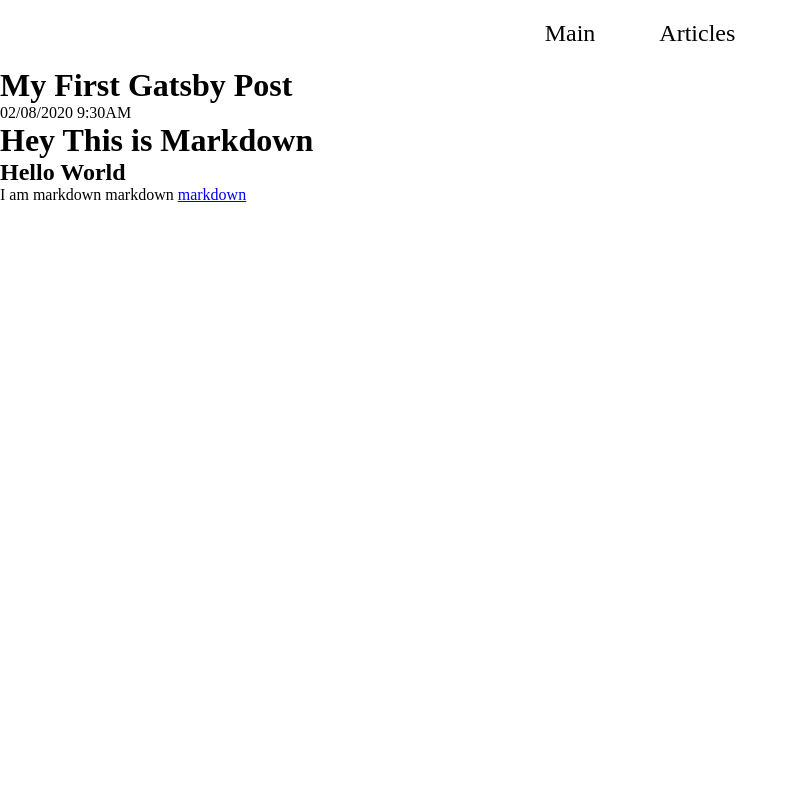
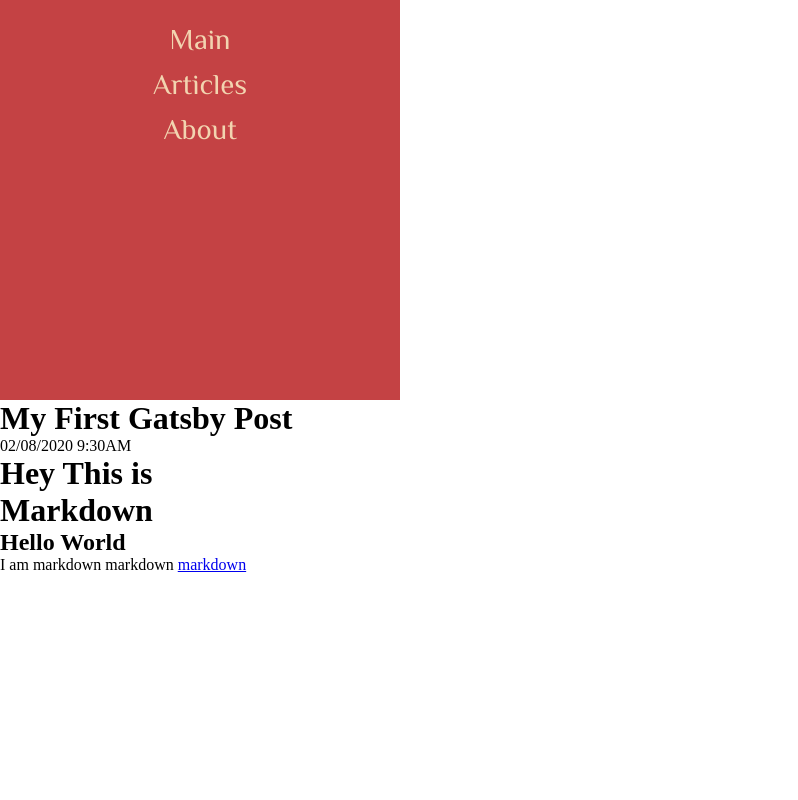
Before and after one commit to mattduff707/matt-blog, a Gatsby site: page /posts/firstPost in a window 1280 px wide. Shown: the whole page, without its empty margins (0-798 px from the left). Built offline with nearby package versions, Linux system fonts and the light colour scheme; Gatsby itself is replaced by a stand-in of ours.

Commit message:
Began CSS testing. working on header side nav

```diff
--- /dev/null
+++ b/src/components/layout/articleBrowser.js
@@ -0,0 +1,7 @@
+import React from "react"
+
+const ArticleBrowser = () => {
+  return <div></div>
+}
+
+export default ArticleBrowser
--- a/src/components/layout/layout.css
+++ b/src/components/layout/layout.css
@@ -1,3 +1,4 @@
+@import url("https://fonts.googleapis.com/css2?family=El+Messiri&display=swap");
 * {
   box-sizing: border-box;
   margin: 0;
--- a/src/components/layout/layout.js
+++ b/src/components/layout/layout.js
@@ -2,9 +2,12 @@
 import styled from "styled-components"
 import "./layout.css"
 import Nav from "./nav"
+import ArticleBrowser from "./articleBrowser"
 
 const PageContainer = styled.div`
-  min-height: 100vh;
+  display: grid;
+  grid-template-rows: [navlinks] 1fr [articles] 1fr;
+  grid-template-columns: [navigation] 300px;
 `
 
 const layout = ({ children }) => {
@@ -12,6 +15,7 @@
     <PageContainer>
       <header>
         <Nav />
+        <ArticleBrowser />
       </header>
       <main>{children}</main>
       <footer></footer>
--- a/src/components/layout/nav.js
+++ b/src/components/layout/nav.js
@@ -2,13 +2,18 @@
 import styled from "styled-components"
 import { Link } from "gatsby"
 
+const FlexNav = styled.nav`
+  display: flex;
+  justify-content: flex-start;
+`
+
 const NavUl = styled.ul`
+  background-color: #c44244;
   display: flex;
-  flex-direction: row;
-  width: 100vw;
+  flex-direction: column;
+  height: 50vh;
+  min-width: 400px;
   list-style: none;
-  justify-content: center;
-  align-items: center;
   padding: 20px 0px;
 `
 
@@ -19,18 +24,19 @@
 
 const StyledLink = styled(Link)`
   text-decoration: none;
-  color: black;
-  font-size: 1.5rem;
+  font-family: "El Messiri", sans-serif;
+  color: #f2d4b0;
+  font-size: 1.8rem;
   border: 2px transparent solid;
-  padding: 15px 25px;
+  padding: 15px 25px 5px 25px;
   &:hover {
-    border: 2px red solid;
+    border-bottom: 3px #42c4b5 solid;
   }
 `
 
 const nav = () => {
   return (
-    <nav>
+    <FlexNav>
       <NavUl>
         <LinkContainer>
           <StyledLink to="/">Main</StyledLink>
@@ -38,8 +44,11 @@
         <LinkContainer>
           <StyledLink to="/posts">Articles</StyledLink>
         </LinkContainer>
+        <LinkContainer>
+          <StyledLink to="/about">About</StyledLink>
+        </LinkContainer>
       </NavUl>
-    </nav>
+    </FlexNav>
   )
 }
 
--- a/src/templates/blogTemplate.js
+++ b/src/templates/blogTemplate.js
@@ -10,11 +10,13 @@
         date
       }
       html
+      htmlAst
     }
   }
 `
 
 const BlogTemplate = ({ data }) => {
+  console.log(data.markdownRemark.htmlAst)
   const markdownRemark = data.markdownRemark
 
   return (
```
